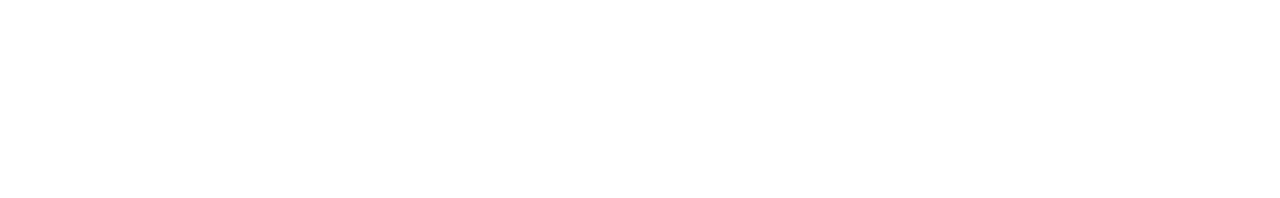
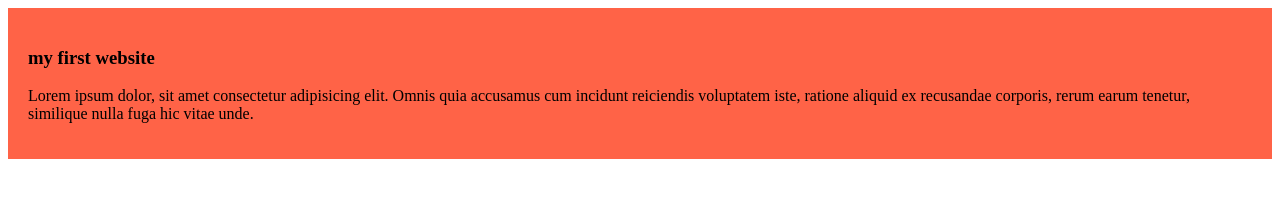
Before and after one commit to Musfiq28/my-simple-websit, a plain HTML site: page index.html in a window 1280 px wide. Drawn offline with Linux system fonts and the light colour scheme.

Commit message:
added the first blog

```diff
--- a/index.html
+++ b/index.html
@@ -4,8 +4,13 @@
     <meta charset="UTF-8">
     <meta name="viewport" content="width=device-width, initial-scale=1.0">
     <title>my simple website</title>
+    <link rel="stylesheet" href="styles/blog.css">
 </head>
 <body>
+    <div>
+        <h3>my first website</h3>
+        <p>Lorem ipsum dolor, sit amet consectetur adipisicing elit. Omnis quia accusamus cum incidunt reiciendis voluptatem iste, ratione aliquid ex recusandae corporis, rerum earum tenetur, similique nulla fuga hic vitae unde.</p>
+    </div>
 
 </body>
 </html>
--- /dev/null
+++ b/styles/blog.css
@@ -0,0 +1,5 @@
+div{
+    background-color: tomato;
+    padding:20px
+
+}
```
